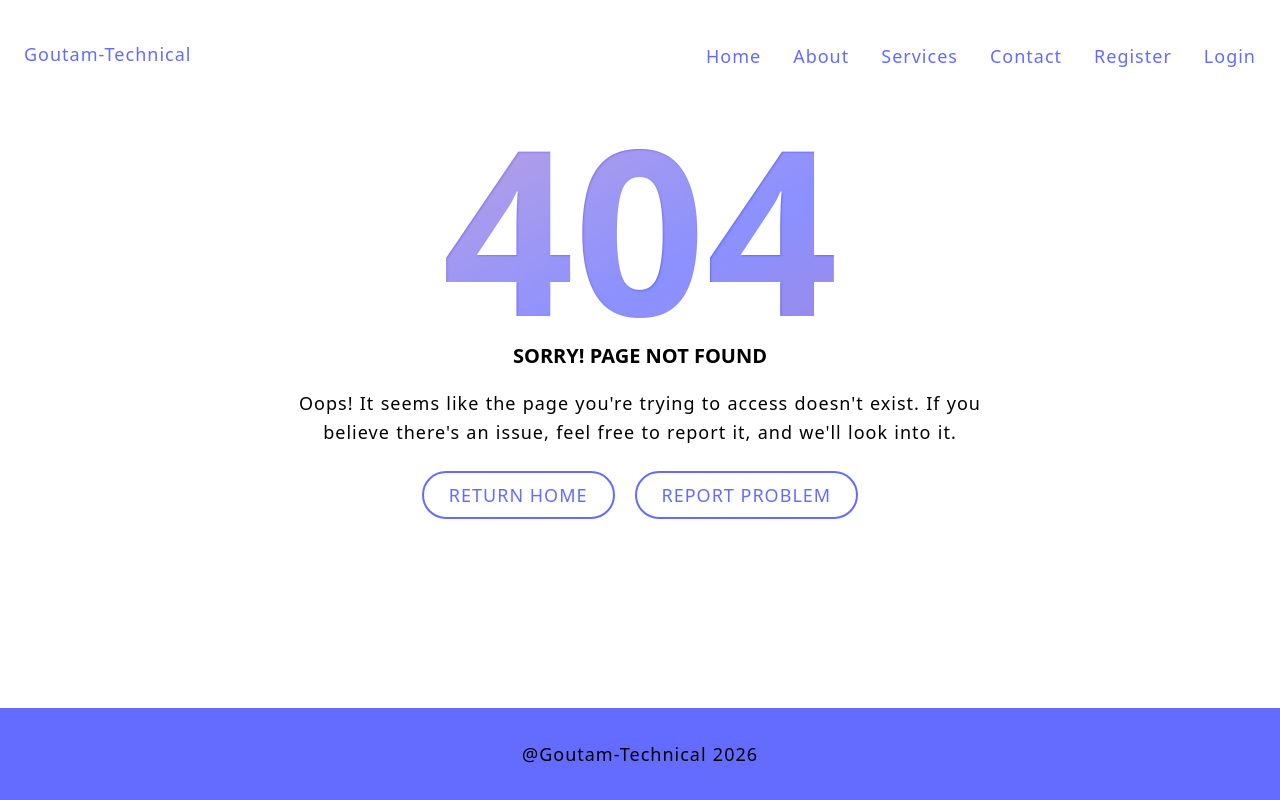
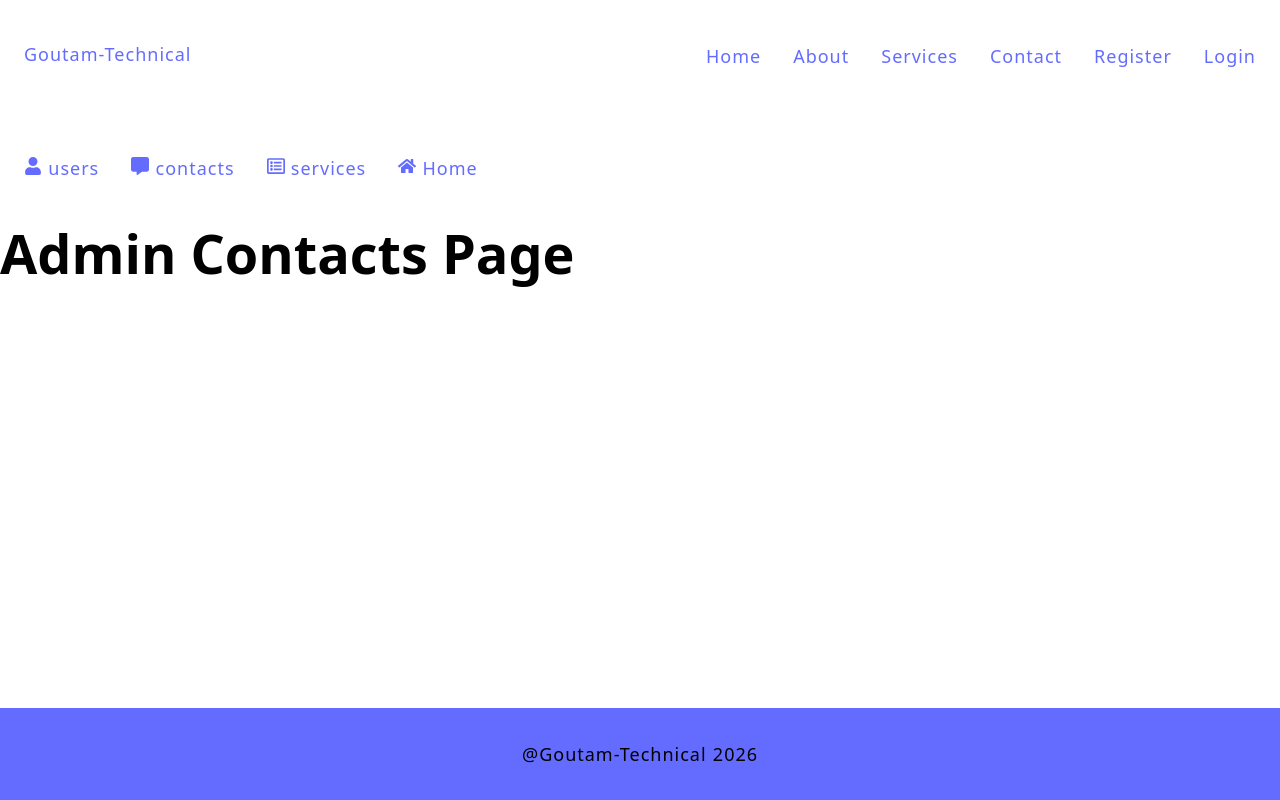
Before and after one commit to Sumitku2938k/React-First-Project, a React (Vite) app: page /admin/contacts in a window 1280 px wide. Built offline with nearby package versions, Linux system fonts and the light colour scheme; no server answers.

Commit message:
Building Admin Page Layouts -> Nested Admin Routes & Outlet || Navbar with React Icons

```diff
--- a/package.json
+++ b/package.json
@@ -12,6 +12,7 @@
   "dependencies": {
     "react": "^19.2.0",
     "react-dom": "^19.2.0",
+    "react-icons": "^5.5.0",
     "react-router-dom": "^7.11.0",
     "react-toastify": "^11.0.5"
   },
--- a/src/App.jsx
+++ b/src/App.jsx
@@ -10,6 +10,9 @@ import Navbar from './components/Navbar.jsx'
 import Error from './pages/Error.jsx'
 import Footer from './components/Footer/Footer.jsx'
 import Logout from './pages/Logout.jsx'
+import AdminLayout from './components/layouts/Admin-Layout.jsx'
+import AdminUsers from './pages/Admin-Users.jsx'
+import AdminContacts from './pages/Admin-Contacts.jsx'
 
 function App() {
   return (
@@ -25,6 +28,10 @@ function App() {
         <Route path="/login" element={<Login />} />
         <Route path="/logout" element={<Logout />} />
         <Route path="*" element={<Error />} />
+        <Route path="/admin" element={<AdminLayout />} >
+          <Route path="users" element={<AdminUsers />} />
+          <Route path="contacts" element={<AdminContacts />} />
+        </Route>
       </Routes>
       <Footer />
     </Router>
--- /dev/null
+++ b/src/components/layouts/Admin-Layout.jsx
@@ -0,0 +1,26 @@
+import React from 'react';
+import { NavLink, Outlet } from 'react-router-dom';
+import { FaUser, FaRegListAlt, FaHome } from 'react-icons/fa';
+import { FaMessage } from 'react-icons/fa6';
+
+const AdminLayout = () => {
+    return (
+        <>
+            <header>
+                <div className="container">
+                    <nav>
+                        <ul>
+                            <li><NavLink to="/admin/users"><FaUser /> users</NavLink></li>
+                            <li><NavLink to="/admin/contacts"><FaMessage /> contacts</NavLink></li>
+                            <li><NavLink to="/admin/services"><FaRegListAlt /> services</NavLink></li>
+                            <li><NavLink to="/admin/"><FaHome /> Home</NavLink></li>
+                        </ul>
+                    </nav>
+                </div>
+            </header>
+            <Outlet />
+        </>
+    );
+}
+
+export default AdminLayout;
--- /dev/null
+++ b/src/pages/Admin-Contacts.jsx
@@ -0,0 +1,11 @@
+import React from 'react';
+
+const AdminContacts = () => {
+    return (
+        <div>
+            <h1>Admin Contacts Page</h1>
+        </div>
+    );
+}
+
+export default AdminContacts;
--- /dev/null
+++ b/src/pages/Admin-Users.jsx
@@ -0,0 +1,11 @@
+import React from 'react';
+
+const AdminUsers = () => {
+    return (
+        <div>
+            <h1>Admin Users Page</h1>
+        </div>
+    );
+}
+
+export default AdminUsers;
```
Also changed, not shown: 1 other file (tests, documents, lock files or other folders).
